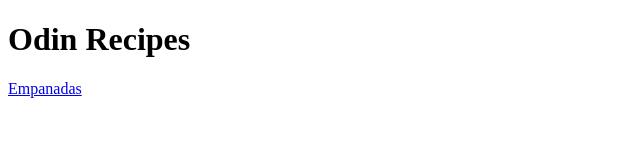
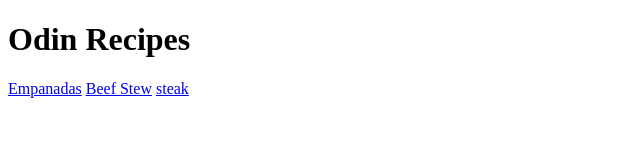
Before and after one commit to TickleMeElm0/odin-recipes, a plain HTML site: page index.html in a window 1280 px wide. Shown: the whole page, without its empty margins (0-640 px from the left). Drawn offline with Linux system fonts and the light colour scheme.

Commit message:
added links to new recipies

```diff
--- a/index.html
+++ b/index.html
@@ -8,6 +8,8 @@
     <body>
         <h1>Odin Recipes</h1>
         <a href="recipes/empanadas.html">Empanadas</a>
+        <a href="recipes/beefstew.html">Beef Stew</a>
+        <a href="recipes/steak.html">steak</a>
 
     </body>
 </html>
```
